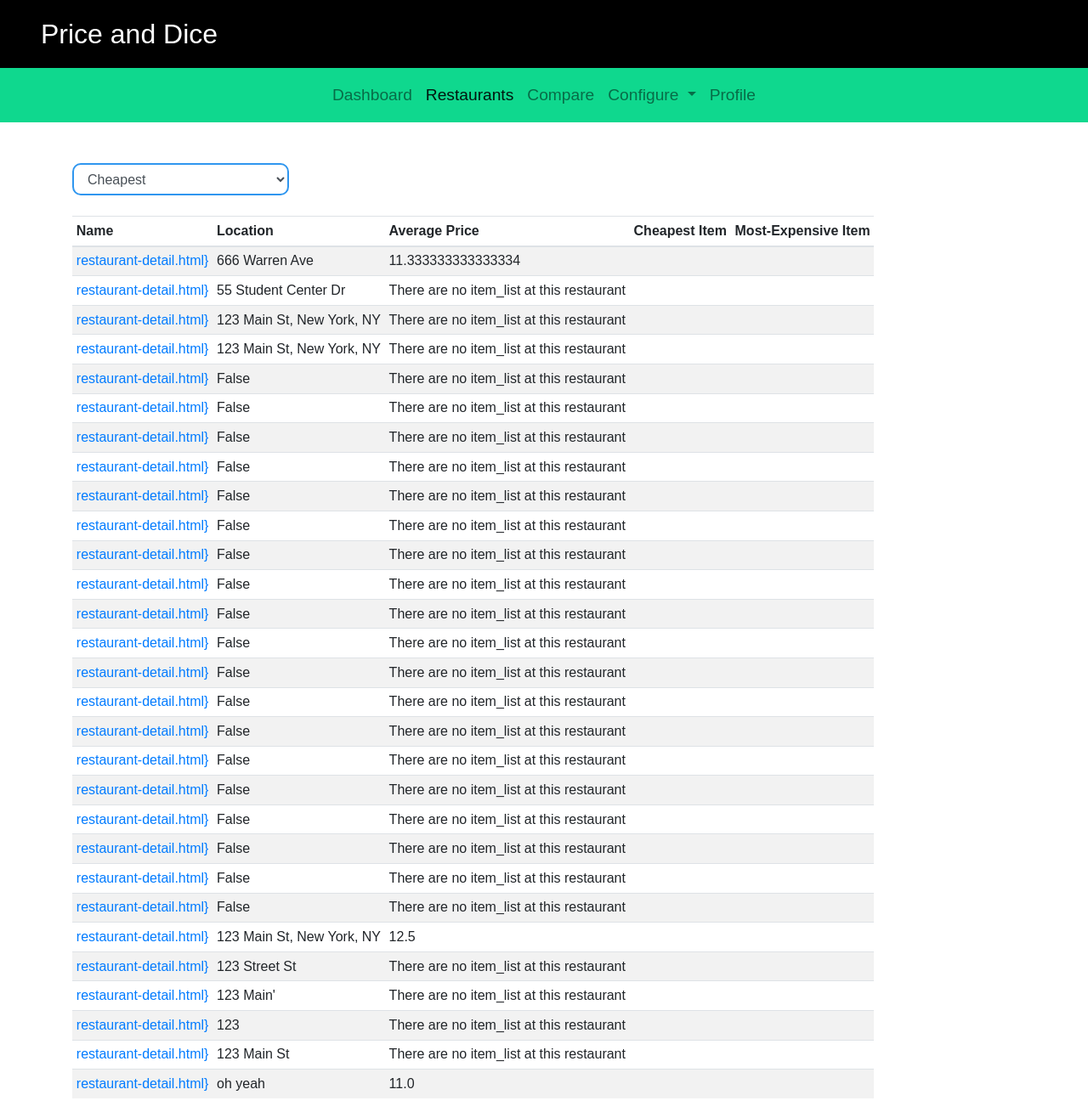
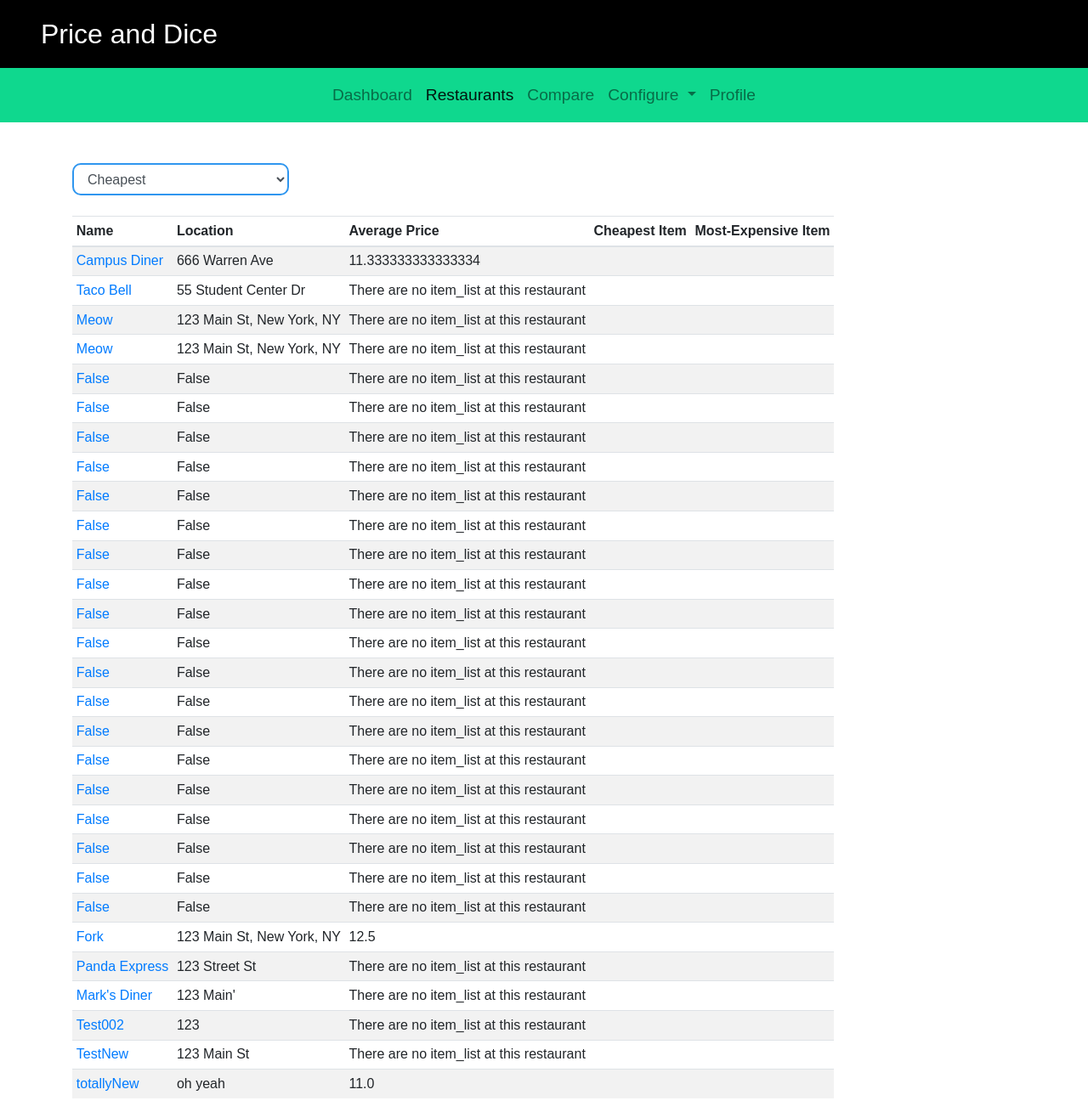
Before and after one commit to DSWhite96/Campus_Price_And_Dice, a Django app: page /campus/restaurant_list/ in a window 1280 px wide. Shown: the whole page at 85% size. Run offline with Django 3.2, Linux system fonts and the light colour scheme; data comes from the database, SQL or seed files in the repository; some libraries are stand-ins or nearby versions.

Commit message:
Made restaurant_detail link fix

```diff
--- a/mystic_coast/campus/templates/campus/base.html
+++ b/mystic_coast/campus/templates/campus/base.html
@@ -16,7 +16,7 @@
         <link rel="stylesheet" type="text/css" href="{% static 'campus/navbar.css' %}">
         <link rel="stylesheet" type="text/css" href="{% static 'campus/inputs.css' %}">
         <link rel="stylesheet" type="text/css" href="{% static 'campus/buttons.css' %}">
-	<script src="https://cdn.jsdelivr.net/npm/vue/dist/vue.js"></script>
+	    <script src="https://cdn.jsdelivr.net/npm/vue/dist/vue.js"></script>
         <title>{% block title %} Default {% endblock %}</title>
     </head>
     <body>
--- a/mystic_coast/campus/templates/campus/restaurant-list.html
+++ b/mystic_coast/campus/templates/campus/restaurant-list.html
@@ -32,7 +32,7 @@
                     <tbody>
                          {% for restaurant in restaurant_list %}
                          <tr>
-                              <td><a href="{% url 'restaurant_detail' restaurant.id %}">restaurant-detail.html}</a></td>
+                              <td><a href="{% url 'campus:restaurant_detail' restaurant.id %}">{{restaurant.name}}</a></td>
                               <td>{{restaurant.location}}</td>
                               <td>{{restaurant.get_average_price}}</td>
                               <td></td>
```
